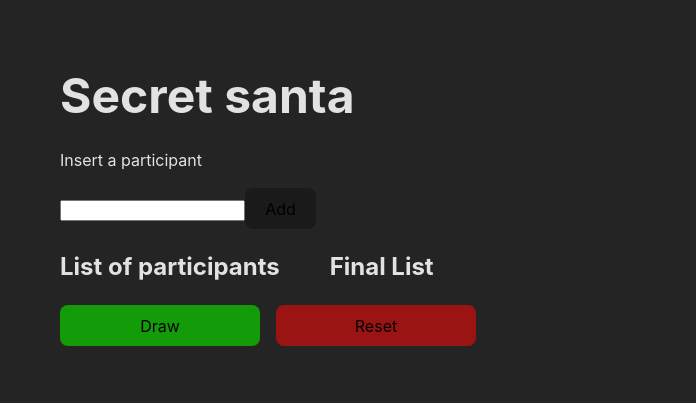
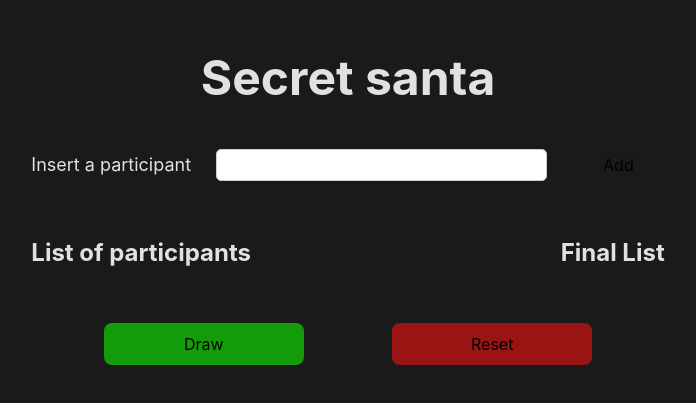
Before and after one commit to Dos-Santos-Filipe/secret-santa-react-coding-club, a React (Vite) app: page / in a window 1280 px wide. Shown: the part 197-600 px from the top of the page, without its empty margins (372-1068 px from the left). Built offline with nearby package versions, Linux system fonts and the light colour scheme.

Commit message:
Style/add and refactor

```diff
--- a/src/App.tsx
+++ b/src/App.tsx
@@ -49,10 +49,8 @@ function App() {
   };
 
   return (
-    <>
+    <div className="app">
       <h1>Secret santa</h1>
-
-      {/* Component to add participants */}
 
       <Participant onClick={addParticipant} />
 
@@ -63,11 +61,17 @@ function App() {
             {participants.map((participant): JSX.Element => {
               return (
                 <li key={participant} className="participant">
-                  <Button className="removeBtn" onClick={() => removeParticipant(participant)}>
+                  <Button
+                    className="removeBtn"
+                    onClick={() => removeParticipant(participant)}
+                  >
                     X
                   </Button>
                   <p>{participant}</p>
-                  <Button className="editBtn" onClick={() => editParticipant(participant)}>
+                  <Button
+                    className="editBtn"
+                    onClick={() => editParticipant(participant)}
+                  >
                     Edit
                   </Button>
                 </li>
@@ -99,7 +103,7 @@ function App() {
         <Button onClick={secretSantaGame}>Draw</Button>
         <Button onClick={resetList}>Reset</Button>
       </div>
-    </>
+    </div>
   );
 }
 
--- a/src/components/Participant.tsx
+++ b/src/components/Participant.tsx
@@ -23,7 +23,7 @@ export const Participant = ({ onClick }: Props) => {
   };
 
   return (
-    <div>
+    <div className="participant">
       <p>Insert a participant</p>
       <input
         type="text"
@@ -31,7 +31,9 @@ export const Participant = ({ onClick }: Props) => {
         onChange={handleChange}
         onKeyDown={handleKeyPress}
       />
-      <Button onClick={handleAdd}>Add</Button>
+      <Button className="addBtn" onClick={handleAdd}>
+        Add
+      </Button>
     </div>
   );
 };
--- a/src/index.css
+++ b/src/index.css
@@ -20,7 +20,17 @@ body {
   justify-content: center;
   align-items: center;
   max-width: 1440px;
-  min-height: 100vh;;
+  min-height: 100vh;
+}
+
+.app {
+  display: flex;
+  flex-direction: column;
+  gap: 2rem;
+  padding: 80px;
+  width: 100%;
+  border-radius: 10px;
+  background-color: #1a1a1a;
 }
 
 h1 {
@@ -53,21 +63,39 @@ button:focus-visible {
 
 .listsContainer {
   display: flex;
-  gap: 50px;
+  justify-content: space-between;
 }
 
 .participant {
   display: flex;
-  gap: 1rem;
+  justify-content: space-between;
   align-items: center;
 }
 
+.participant p {
+  margin: 0;
+  font-size: 18px;
+}
+
+.participant input {
+  width: 50%;
+  padding: 6px;
+  border: 1px solid #ccc;
+  border-radius: 5px;
+  font-size: 1rem;
+}
+
+.participant .addBtn {
+  padding: 8px 30px;
+}
+
 .removeBtn {
-  width: 25px;
-  height: 25px;
+  width: 22px;
+  height: 22px;
   padding: 0;
   background-color: rgb(155, 20, 20);
 }
+
 .removeBtn:hover {
   background-color: #ff6b6b;
 }
@@ -76,7 +104,7 @@ button:focus-visible {
   width: 45px;
   height: 25px;
   padding: 0;
-  background-color: rgb(10, 34, 155);
+  background-color: rgb(24, 72, 168);
 }
 .editBtn:hover {
   background-color: #55aef6;
```
